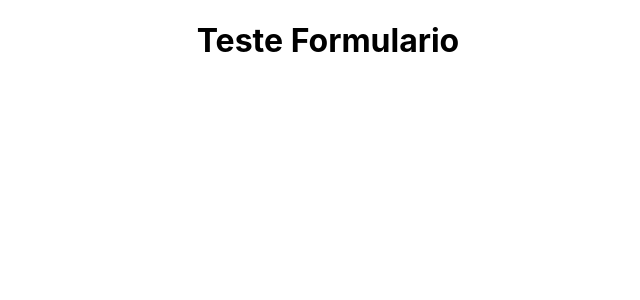
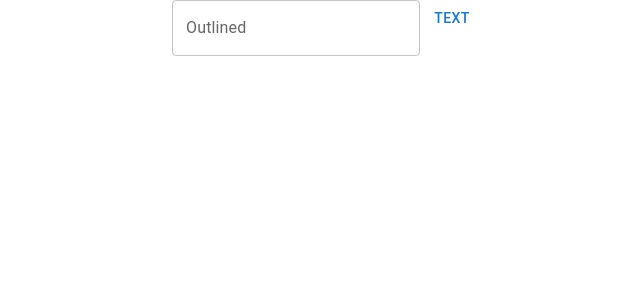
Before and after one commit to DionCstS/to-do-list-teste, a React (Create React App) app: page / in a window 1280 px wide. Shown: the top 300 px of the page, without its empty margins (312-952 px from the left). Built offline with nearby package versions, Linux system fonts and the light colour scheme.

Commit message:
adcionado textfild e o botao

```diff
--- a/package.json
+++ b/package.json
@@ -3,6 +3,9 @@
   "version": "0.1.0",
   "private": true,
   "dependencies": {
+    "@emotion/react": "^11.13.3",
+    "@emotion/styled": "^11.13.0",
+    "@mui/material": "^6.1.3",
     "@testing-library/jest-dom": "^5.17.0",
     "@testing-library/react": "^13.4.0",
     "@testing-library/user-event": "^13.5.0",
--- a/src/components/Form.jsx
+++ b/src/components/Form.jsx
@@ -1,9 +1,11 @@
 import React from 'react'
+import { Button, TextField } from '@mui/material'
 
 export default function Form() {
   return (
     <div>
-        <h1>Teste Formulario</h1>
+        <TextField id="outlined-basic" label="Outlined" variant="outlined" />
+        <Button variant="text">Text</Button>
     </div>
   )
 }
```
Also changed, not shown: 1 other file (tests, documents, lock files or other folders).
